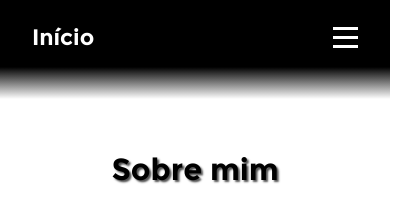
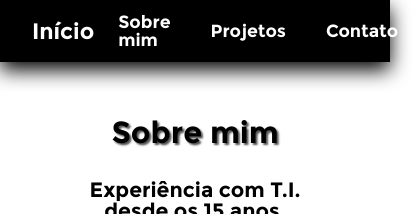
Before and after one commit to hrvieira/portfolioBW, a plain HTML site: page html/aboutMe.html in a window 390 px wide. Shown: the top 214 px of the page, 414 px wide, since content can reach past the window. Drawn offline with Linux system fonts and the light colour scheme; files whose address does not match are found by name.

Commit message:
Melhorando um pouco a semantica e exclui o toggle menu

```diff
--- a/css/header.css
+++ b/css/header.css
@@ -3,23 +3,24 @@
   display: flex;
 }
 
-.maxWidth {
-  max-width: 1200px;
+.header {
+  max-width: 100%;
   margin: 0 auto;
-}
+  height: 30px;
+  align-items: center;
 
-.header {
   background-color: #000;
-  padding: 1.3rem 2rem .8rem;
-}
+  padding: 1rem 2rem;
 
-.navMenu {
+  box-shadow: 0 8px 20px rgba(0, 0, 0, 1);
+  -webkit-box-shadow: 0 8px 20px rgba(0, 0, 0, 1);
+
   justify-content: space-between;
   color: #FFF;
 }
 
 .header a:hover {
-  text-shadow: 0px 0px 15px #D1D1D1;
+  text-shadow: 0px 0px 16px #D1D1D1;
 }
 
 .inicial {
@@ -41,45 +42,4 @@
   align-self: center;
 }
 
-.shadowHeader {
-  padding: 0 0 2rem 0;
-  background-color: #000;
-  background-image: linear-gradient(to bottom, #000, #FFF);
-}
-
-
-@media (max-width: 768px) {
-  .toggle {
-    display: flex;
-    flex-direction: column;
-    align-items: end;
-  }
-
-  .menu {
-    list-style: none;
-    padding: 0;
-    margin: 0;
-    display: none;
-  }
-
-  .menu li {
-    margin-bottom: 10px;
-  }
-
-  .menu-toggle {
-    display: none;
-    cursor: pointer;
-    display: block;
-  }
-
-  .bar {
-    width: 25px;
-    height: 3px;
-    background-color: #FFF;
-    margin: 6px 0;
-  }
-
-  .menu-toggle.active+.menu {
-    display: block;
-  }
-}
+@media (max-width: 768px) {}
--- a/html/aboutMe.html
+++ b/html/aboutMe.html
@@ -27,22 +27,15 @@
 </head>
 
 <body>
-  <header class="header">
-    <nav>
-      <div class="navMenu displayFlex maxWidth">
-        <a class="linkHeader inicial" href="/index.html">Início</a>
-        <div class="toggle">
-          <div class="menu-toggle" onclick="toggleMenu()">
-            <div class="bar"></div>
-            <div class="bar"></div>
-            <div class="bar"></div>
-          </div>
-          <ul class="displayFlex menu">
-            <li class="olHeader displayFlex"><a class="linkHeader" href="#">Sobre mim</a></li>
-            <li class="olHeader displayFlex"><a class="linkHeader" href="/html/projects.html">Projetos</a></li>
-            <li class="olHeader displayFlex"><a class="linkHeader" href="#">Contato</a></li>
-          </ul>
-        </div>
+  <header class="header navMenu displayFlex">
+    <a class="linkHeader inicial" href="/">Início</a>
+    <nav class="maxWidth">
+
+      <ul class="displayFlex menu">
+        <li class="olHeader displayFlex"><a class="linkHeader" href="./aboutMe.html">Sobre mim</a></li>
+        <li class="olHeader displayFlex"><a class="linkHeader" href="./projects.html">Projetos</a></li>
+        <li class="olHeader displayFlex"><a class="linkHeader" href="#">Contato</a></li>
+      </ul>
       </div>
     </nav>
   </header>
```
Also changed, not shown: html/projects.html (+9 -17 lines), index.html (+9 -17 lines).
